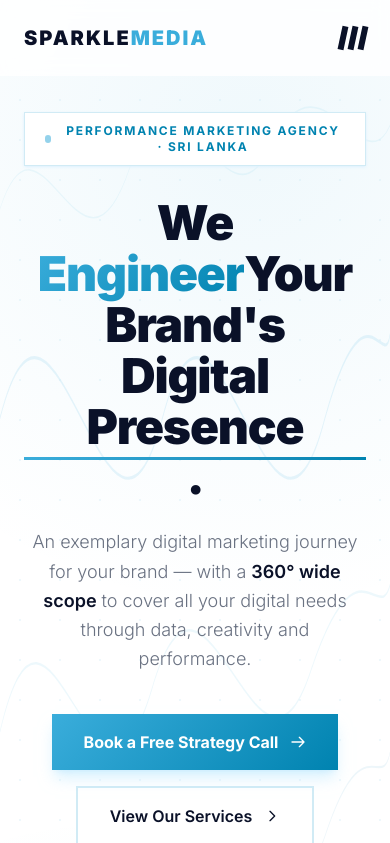
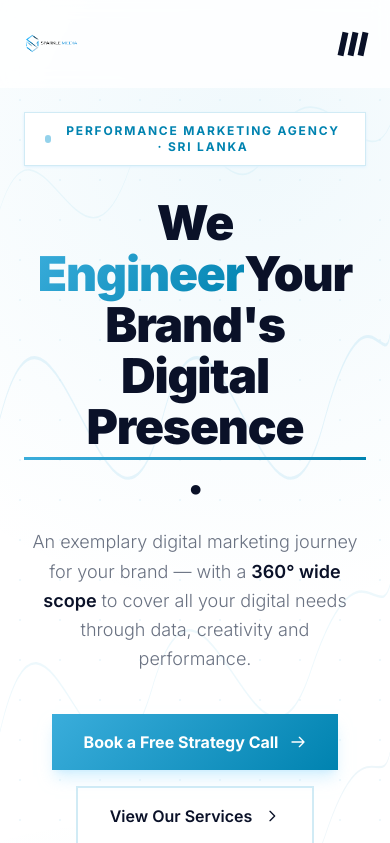
Before and after one commit to injaz89/Sparkle-Media, a Next.js app: page / in a window 390 px wide. Shown: the top 843 px of the page. Built offline with nearby package versions, Linux system fonts and the light colour scheme.

Commit message:
feat: implement responsive animated navbar with collapsible nested menus and integrated branding assets

```diff
--- a/src/components/Navbar.tsx
+++ b/src/components/Navbar.tsx
@@ -2,6 +2,7 @@
 
 import { useState, useEffect } from "react";
 import { motion, AnimatePresence } from "framer-motion";
+import Image from "next/image";
 
 export function Navbar() {
   const [isScrolled, setIsScrolled] = useState(false);
@@ -37,9 +38,16 @@ export function Navbar() {
         transition={{ duration: 0.6, ease: "easeOut" }}
       >
         <div className="max-w-7xl mx-auto px-6 flex items-center justify-between">
-          <div className="text-xl font-black tracking-widest uppercase">
-            <span className="text-[#0A1128]">SPARKLE</span><span className="text-[#3AADDB]">MEDIA</span>
-          </div>
+          <a href="/" aria-label="Sparkle Media Home">
+            <Image
+              src="/SM_Black.png"
+              alt="Sparkle Media"
+              width={140}
+              height={48}
+              className="h-10 w-auto object-contain"
+              priority
+            />
+          </a>
 
           <div className="flex items-center space-x-6">
             <a
```
Also changed, not shown: SM_Black.png (added), public/SM_Black.png (added).
